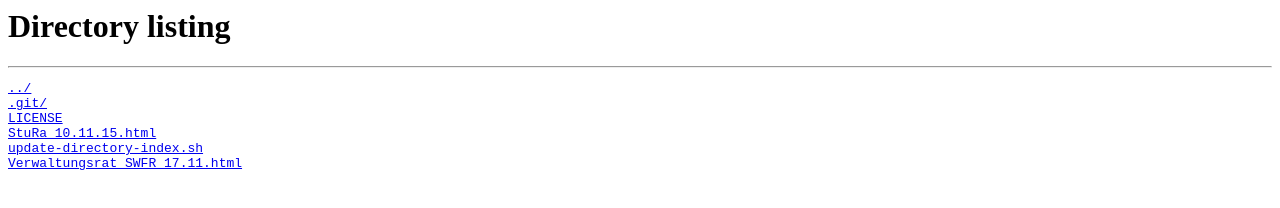
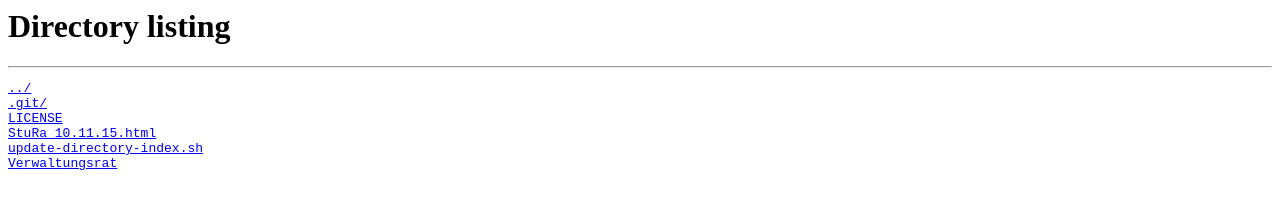
Before and after one commit to aamuuninen/aamuuninen.github.io, a plain HTML site: page index.html in a window 1280 px wide. Drawn offline with Linux system fonts and the light colour scheme.

Commit message:
Revert "rerun index script"
This reverts commit ea0a5a8ea0daad0c898da0e89a02b1bf8cc5ab5a.

```diff
--- a/index.html
+++ b/index.html
@@ -8,7 +8,7 @@
 <a href="LICENSE">LICENSE</a>
 <a href="StuRa_10.11.15.html">StuRa_10.11.15.html</a>
 <a href="update-directory-index.sh">update-directory-index.sh</a>
-<a href="Verwaltungsrat_SWFR_17.11.html">Verwaltungsrat_SWFR_17.11.html</a>
+<a href="Verwaltungsrat">Verwaltungsrat</a>
 </pre>
 </body>
 </html>
```
